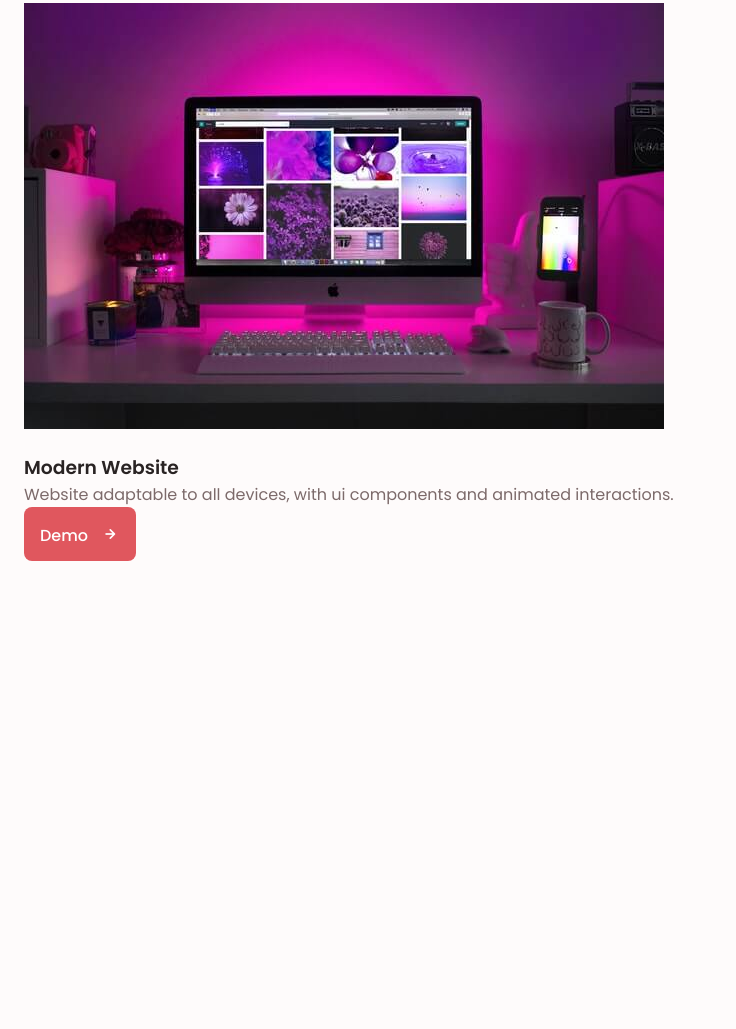
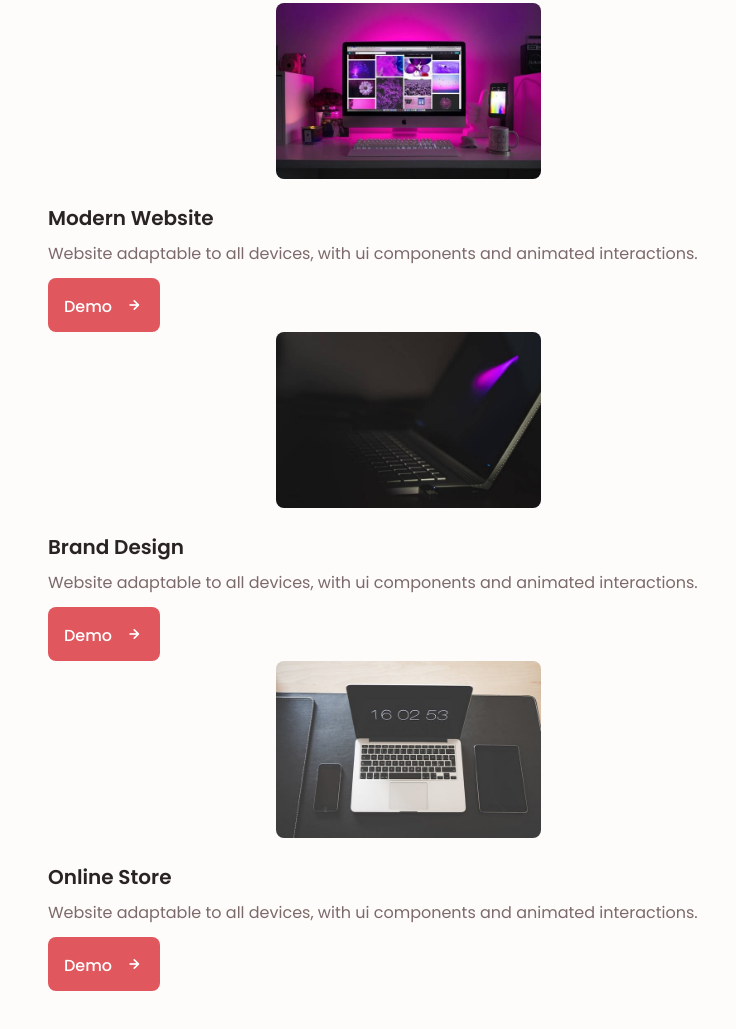
Before and after one commit to NedroxCO/resume-website, a plain HTML site: page index.html in a window 1280 px wide. Shown: the part 3580-4609 px from the top of the page, without its empty margins (0-736 px from the left). Before the commit the page ends 4541 px from the top, so only its background shows below. Drawn offline with nearby package versions, Linux system fonts and the light colour scheme.

Commit message:
portfolio1

```diff
--- a/assets/css/styles.css
+++ b/assets/css/styles.css
@@ -702,7 +702,32 @@ button--flex{
 }
 
 /*==================== PORTFOLIO ====================*/
+.portfolio__container{
+    overflow: initial;
+}
 
+.portfolio__content{
+    padding: 0 1.5rem;
+}
+
+.portfolio__img{
+    width: 265px;
+    border-radius: .5rem;
+    justify-self: center;
+}
+
+.portfolio__title{
+    font-size: var(--h3-font-size);
+    margin-bottom: var(--mb-0-5);
+}
+
+.portfolio__description{
+    margin-bottom: var(--mb-0-75);
+}
+
+.portfolio__button:hover .button__icon{
+    transform: translateX(.25rem);
+}
 
 /*==================== PROJECT IN MIND ====================*/
 
--- a/index.html
+++ b/index.html
@@ -8,7 +8,7 @@
         <link rel="stylesheet" href="https://unicons.iconscout.com/release/v4.0.0/css/line.css">
 
         <!--==================== SWIPER CSS ====================-->
-        <link rel="stylesheet" href="">
+        <link rel="stylesheet" href="assets/css/swiper-bundle.min.css">
 
         <!--==================== CSS ====================-->
         <link rel="stylesheet" href="assets/css/styles.css">
@@ -612,6 +612,32 @@
                                 </a>
                             </div>
                         </div>
+                        <!--==================== PORTFOLIO 2 ====================-->
+                        <div class="portfolio__content grid">
+                            <img src="assets/img/portfolio2.jpg" alt="First Work" class="portfolio__img">
+
+                            <div class="portfolio__data">
+                                <h3 class="portfolio__title">Brand Design</h3>
+                                <p class="portfolio__description">Website adaptable to all devices, with ui components and animated interactions.</p>
+                                <a href="#" class="button button--flex button--small portfolio__button">
+                                    Demo
+                                    <i class="uil uil-arrow-right button__icon"></i>
+                                </a>
+                            </div>
+                        </div>
+                        <!--==================== PORTFOLIO 3 ====================-->
+                        <div class="portfolio__content grid">
+                            <img src="assets/img/portfolio3.jpg" alt="First Work" class="portfolio__img">
+
+                            <div class="portfolio__data">
+                                <h3 class="portfolio__title">Online Store</h3>
+                                <p class="portfolio__description">Website adaptable to all devices, with ui components and animated interactions.</p>
+                                <a href="#" class="button button--flex button--small portfolio__button">
+                                    Demo
+                                    <i class="uil uil-arrow-right button__icon"></i>
+                                </a>
+                            </div>
+                        </div>
                     </div>
                 </div>
             </section>
@@ -645,7 +671,7 @@
 
 
         <!--==================== SWIPER JS ====================-->
-        <script src=""></script>
+        <script src="assets/js/swiper-bundle.min.js"></script>
 
         <!--==================== MAIN JS ====================-->
         <script src="assets/js/main.js"></script>
```
Also changed, not shown: assets/css/swiper-bundle.min.css, assets/js/swiper-bundle.min.js.
